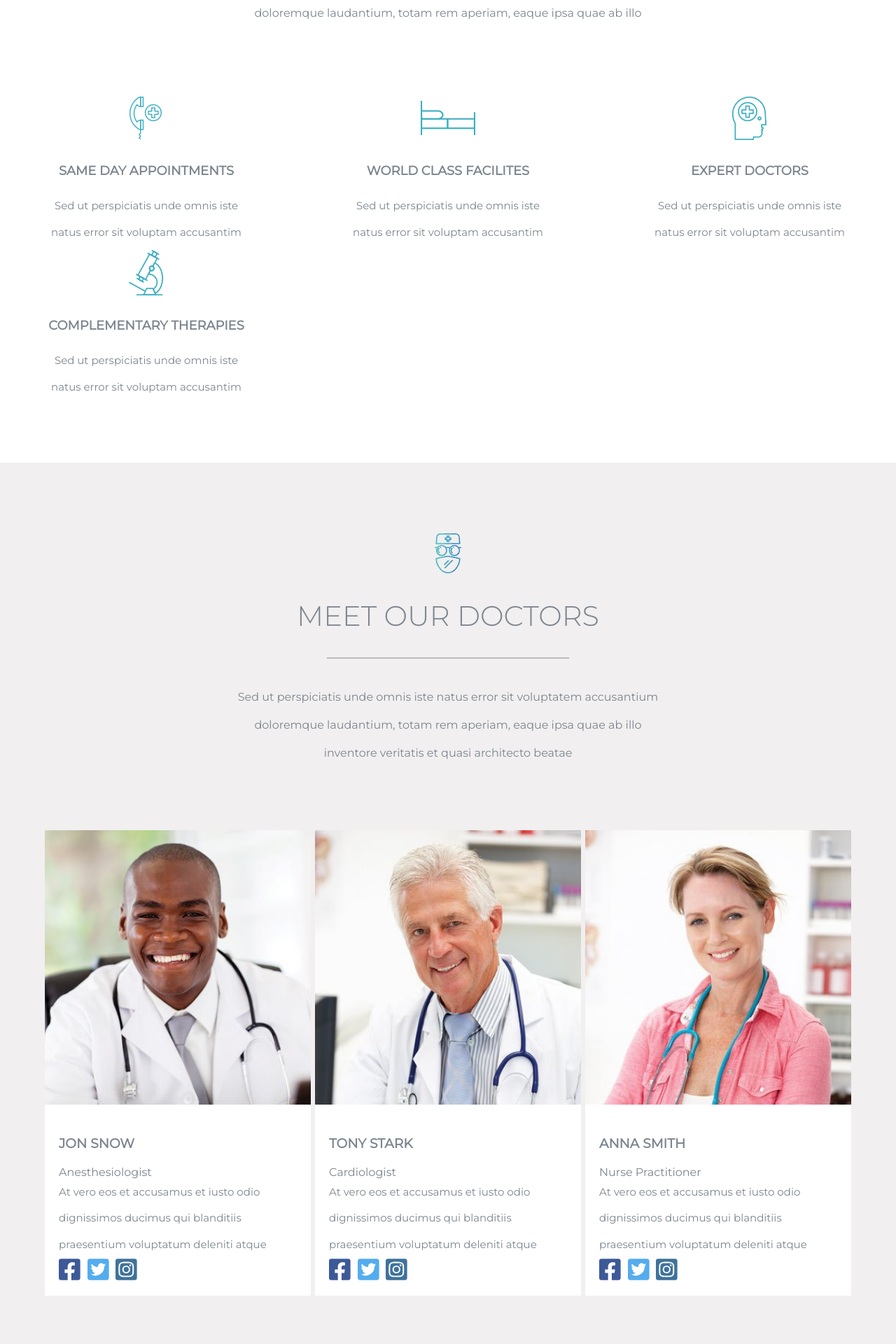
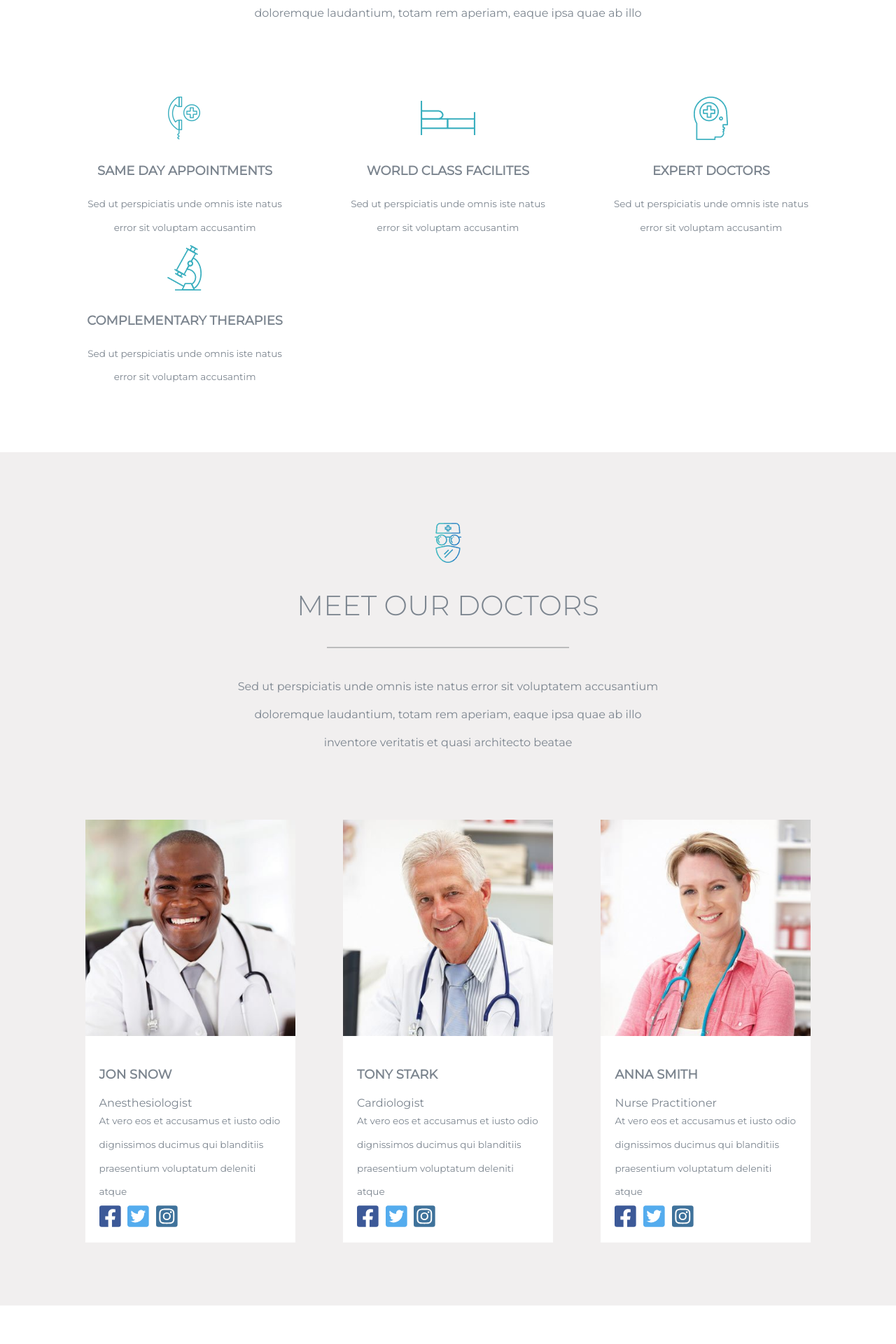
Before and after one commit to Marcotexcode/proj-html-vuejs, a Vue app: page / in a window 1280 px wide. Shown: the part 900-2820 px from the top of the page at 70% size. Built offline with nearby package versions, Linux system fonts and the light colour scheme.

Commit message:
modifiche style

```diff
--- a/src/components/Section1.vue
+++ b/src/components/Section1.vue
@@ -56,31 +56,7 @@
     .container {
         @include containerCenter-general($Raven);
 
-        .container--container-box {
-            width: 100%;
-            display: flex;
-            justify-content: space-between;
-            flex-wrap: wrap;
-            margin-top: 90px;
-
-            .container--container-box--box {
-                width: 290px;
-
-                .container--container-box--box--title {
-                    margin: 20px 0px;
-                    text-transform: uppercase;
-                    font-size: 18px;
-                }
-
-                .container--container-box--box--text {
-                    line-height: 2.5;
-                    font-size: 15px;
-
-                }
-
-            }
-
-        }
+        @include containerBox(285px);
 
     }
 
--- a/src/components/Section2.vue
+++ b/src/components/Section2.vue
@@ -94,25 +94,20 @@
             }
 
             .container--container-box {
-            width: 100%;
+                width: 90%;
+                margin: 0 auto;
                 display: flex;
                 justify-content: space-between;
                 flex-wrap: wrap;
                 margin-top: 90px;
                 text-align: left;
 
-
                 .container--container-box--box {
-                    width: 380px;
+                    width: 300px;
                     background-color: #fff;
-
-                    .image-container {
 
                     .container--container-box--box--image {
                         width: 100%;
-
-                        }
-
                     }
 
                     .item-container {
@@ -121,11 +116,12 @@
                         .container--container-box--box--title {
                             margin: 20px 0px;
                             text-transform: uppercase;
+                            font-size: 18px;
                         }
 
                         .container--container-box--box--text {
                             line-height: 2.5;
-                            font-size: 15px;
+                            font-size: 13.5px;
                         }
 
                         .social {
--- a/src/components/Section3.vue
+++ b/src/components/Section3.vue
@@ -24,7 +24,6 @@
 
         </div>
 
-
     </div>
 
 </template>
@@ -33,8 +32,6 @@
 <script>
 
     import SectionThreItems from '@/data/SectionThreItems.js';
-
-
 
     export default {
 
@@ -64,31 +61,10 @@
 
         @include containerSectionTop-general($Raven);
 
-        .container--container-box {
-            width: 90%;
-            margin: 0 auto;
-            display: flex;
-            justify-content: space-between;
-            flex-wrap: wrap;
-            margin-top: 90px;
+        @include containerBox(350px);
 
-            .container--container-box--box {
-                width: 350px;
-                margin: 20px 0px;
-
-                .container--container-box--box--title {
-                    margin: 20px 0px;
-                    text-transform: uppercase;
-                    font-size: 18px;
-                }
-
-                .container--container-box--box--text {
-                    line-height: 2.5;
-                    font-size: 13.5px;
-
-                }
-
-            }
+        .container--container-box--box {
+            margin: 20px 0px;
 
         }
 
--- a/src/style/mixins.scss
+++ b/src/style/mixins.scss
@@ -74,3 +74,35 @@
 
 
 }
+
+
+@mixin containerBox($wBox) {
+
+    .container--container-box {
+        width: 90%;
+        margin: 0 auto;
+        display: flex;
+        justify-content: space-between;
+        flex-wrap: wrap;
+        margin-top: 90px;
+
+        .container--container-box--box {
+            width: $wBox;
+
+            .container--container-box--box--title {
+                margin: 20px 0px;
+                text-transform: uppercase;
+                font-size: 18px;
+            }
+
+            .container--container-box--box--text {
+                line-height: 2.5;
+                font-size: 13.5px;
+
+            }
+
+        }
+
+    }
+
+}
```
Lines whose indentation alone changed are shown as unchanged.
